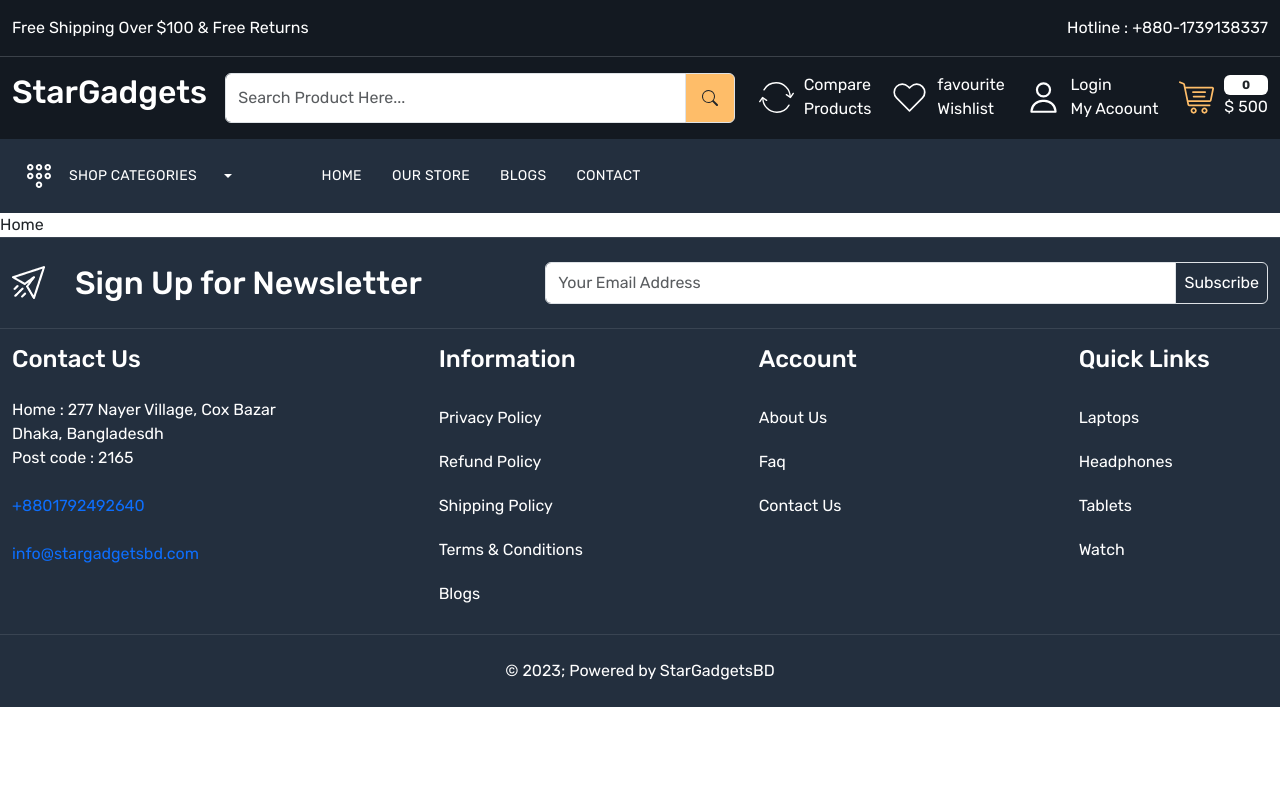
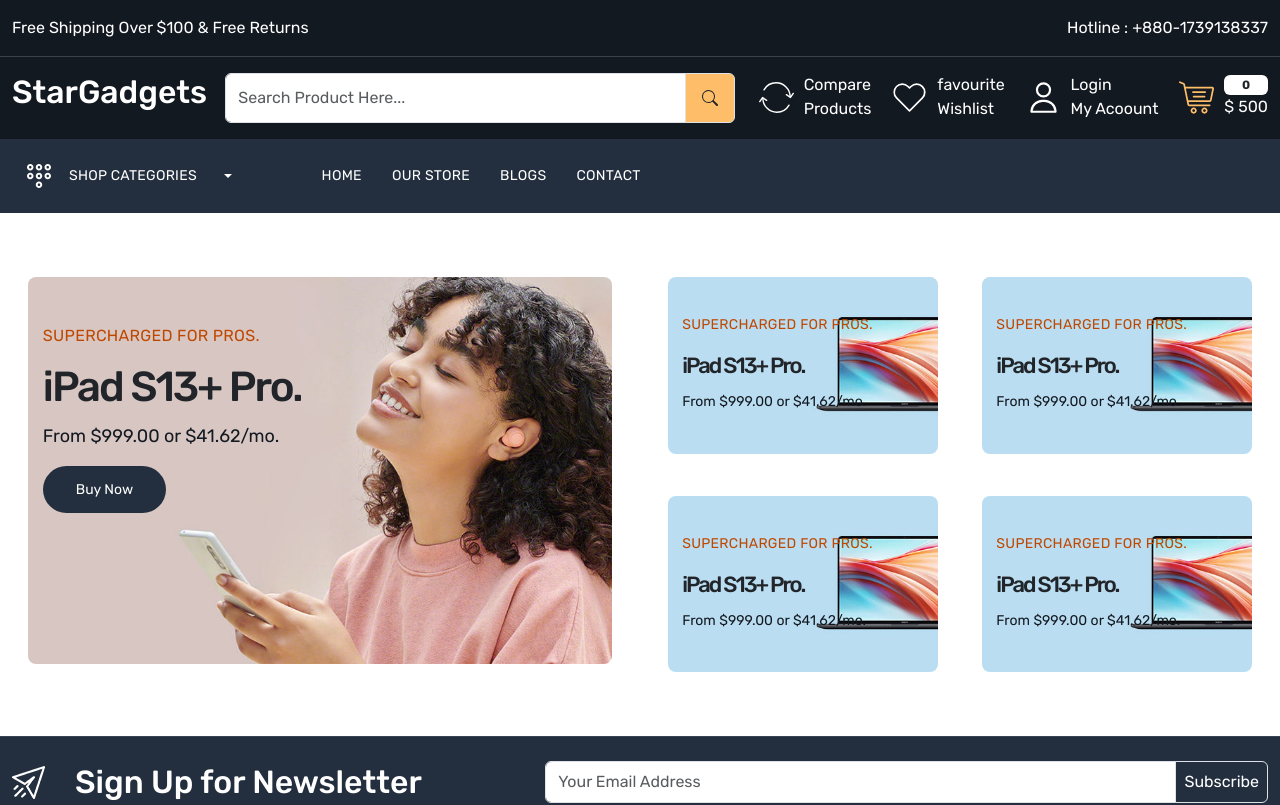
Before and after one commit to Mahmud2640/e-commerce-starGadgets, a React (Create React App) app: page / in a window 1280 px wide. Shown: the top 805 px of the page. Built offline with nearby package versions, Linux system fonts and the light colour scheme.

Commit message:
banner part done

```diff
--- a/src/App.css
+++ b/src/App.css
@@ -8,6 +8,7 @@
   --color-3b4149: #3b4149;
   --color-febd69: #febd69;
   --color-232f3e: #232f3e;
+  --color-bf4800: #bf4800;
 }
 body {
   font-family: "Rubik", sans-serif;
@@ -29,3 +30,14 @@
 .gap-30 {
   gap: 30px;
 }
+.button {
+  background-color: var(--color-232f3e);
+  color: #fff;
+  font-size: 14px;
+  padding: 13px 33px;
+  border-radius: 25px;
+}
+.button:hover {
+  background-color: var(--color-febd69);
+  color: #131921;
+}
--- a/src/components/Shared/Footer.js
+++ b/src/components/Shared/Footer.js
@@ -1,6 +1,6 @@
 import React from "react";
 import "./css/Footer.css";
-import { BsSearch } from "react-icons/bs";
+import { BsLinkedin, BsGithub, BsYoutube, BsInstagram } from "react-icons/bs";
 import { Link } from "react-router-dom";
 
 const Footer = () => {
@@ -42,15 +42,32 @@
                   Home : 277 Nayer Village, Cox Bazar <br /> Dhaka, Bangladesdh
                   <br /> Post code : 2165
                 </address>
-                <a href="tel:+880 1792492640" className="mt-4 d-block mb-3">
+                <a
+                  href="tel:+880 1792492640"
+                  className="mt-3 d-block mb-1 text-white"
+                >
                   +8801792492640
                 </a>
                 <a
                   href="mailto:info@statgadgetsbd.com"
-                  className="mt-4 d-block mb-3"
+                  className="mt-2 d-block mb-0 text-white"
                 >
                   info@stargadgetsbd.com
                 </a>
+                <div className="social-icons d-flex align-items-center gap-30 mt-4">
+                  <a className="text-white" href="">
+                    <BsGithub className="fs-4" />
+                  </a>
+                  <a className="text-white" href="">
+                    <BsInstagram className="fs-4" />
+                  </a>
+                  <a className="text-white" href="">
+                    <BsLinkedin className="fs-4" />
+                  </a>
+                  <a className="text-white" href="">
+                    <BsYoutube className="fs-4" />
+                  </a>
+                </div>
               </div>
             </div>
             <div className="col-3">
--- /dev/null
+++ b/src/pages/Home/Home.css
@@ -0,0 +1,56 @@
+.main-banner-content {
+  top: 15%;
+  left: 5%;
+}
+.main-banner-content h4 {
+  font-size: 16px;
+  font-weight: 400;
+  line-height: 24px;
+  color: var(--color-bf4800);
+  margin: 0 0 12px;
+  letter-spacing: 0.3px;
+  text-transform: uppercase;
+}
+.main-banner-content h5 {
+  font-size: 42px;
+  font-weight: 500;
+  line-height: 54px;
+  text-transform: none;
+  letter-spacing: -2px;
+}
+.main-banner-content p {
+  font-size: 18px;
+  line-height: 28px;
+  color: var(--color-131921);
+  letter-spacing: 0.4;
+}
+/* small banner */
+.small-banner-content {
+  top: 25%;
+  left: 10%;
+}
+.small-banner-content h4 {
+  font-size: 14px;
+  font-weight: 400;
+  line-height: 24px;
+  color: var(--color-bf4800);
+  margin: 0 0 12px;
+  letter-spacing: 0.3px;
+  text-transform: uppercase;
+}
+.small-banner-content h5 {
+  font-size: 22px;
+  font-weight: 500;
+  line-height: 34px;
+  text-transform: none;
+  letter-spacing: -2px;
+}
+.small-banner-content p {
+  font-size: 14px;
+  line-height: 22px;
+  color: var(--color-131921);
+  letter-spacing: 0.4;
+}
+.small-banner {
+  width: 49%;
+}
--- a/src/pages/Home/Home.js
+++ b/src/pages/Home/Home.js
@@ -1,9 +1,87 @@
-import React from 'react'
+import React from "react";
+import { Link } from "react-router-dom";
+import "./Home.css";
 
 const Home = () => {
   return (
-    <div>Home</div>
-  )
-}
+    <>
+      <section className="home-wrapper-1 py-5">
+        <div className="container-xxl">
+          <div className="row">
+            <div className="col-6">
+              <div className="main-banner position-relative p-3">
+                <img
+                  src="images/main-banner-1.jpg"
+                  className="img-fluid rounded-3"
+                  alt="main banner"
+                />
+                <div className="main-banner-content position-absolute">
+                  <h4>SUPERCHARGED FOR PROS.</h4>
+                  <h5>iPad S13+ Pro.</h5>
+                  <p>From $999.00 or $41.62/mo.</p>
+                  <Link className="button" to="">
+                    Buy Now
+                  </Link>
+                </div>
+              </div>
+            </div>
+            <div className="col-6">
+              <div className="d-flex flex-wrap gap-10 justify-content-between align-items-center">
+                <div className="small-banner position-relative p-3">
+                  <img
+                    src="images/catbanner-01.jpg"
+                    className="img-fluid rounded-3"
+                    alt="main banner"
+                  />
+                  <div className="small-banner-content position-absolute">
+                    <h4>SUPERCHARGED FOR PROS.</h4>
+                    <h5>iPad S13+ Pro.</h5>
+                    <p>From $999.00 or $41.62/mo.</p>
+                  </div>
+                </div>
+                <div className="small-banner position-relative p-3">
+                  <img
+                    src="images/catbanner-01.jpg"
+                    className="img-fluid rounded-3"
+                    alt="main banner"
+                  />
+                  <div className="small-banner-content position-absolute">
+                    <h4>SUPERCHARGED FOR PROS.</h4>
+                    <h5>iPad S13+ Pro.</h5>
+                    <p>From $999.00 or $41.62/mo.</p>
+                  </div>
+                </div>
+                <div className="small-banner position-relative p-3">
+                  <img
+                    src="images/catbanner-01.jpg"
+                    className="img-fluid rounded-3"
+                    alt="main banner"
+                  />
+                  <div className="small-banner-content position-absolute">
+                    <h4>SUPERCHARGED FOR PROS.</h4>
+                    <h5>iPad S13+ Pro.</h5>
+                    <p>From $999.00 or $41.62/mo.</p>
+                  </div>
+                </div>
+                <div className="small-banner position-relative p-3">
+                  <img
+                    src="images/catbanner-01.jpg"
+                    className="img-fluid rounded-3"
+                    alt="main banner"
+                  />
+                  <div className="small-banner-content position-absolute">
+                    <h4>SUPERCHARGED FOR PROS.</h4>
+                    <h5>iPad S13+ Pro.</h5>
+                    <p>From $999.00 or $41.62/mo.</p>
+                  </div>
+                </div>
+              </div>
+            </div>
+          </div>
+        </div>
+      </section>
+    </>
+  );
+};
 
-export default Home
+export default Home;
```
